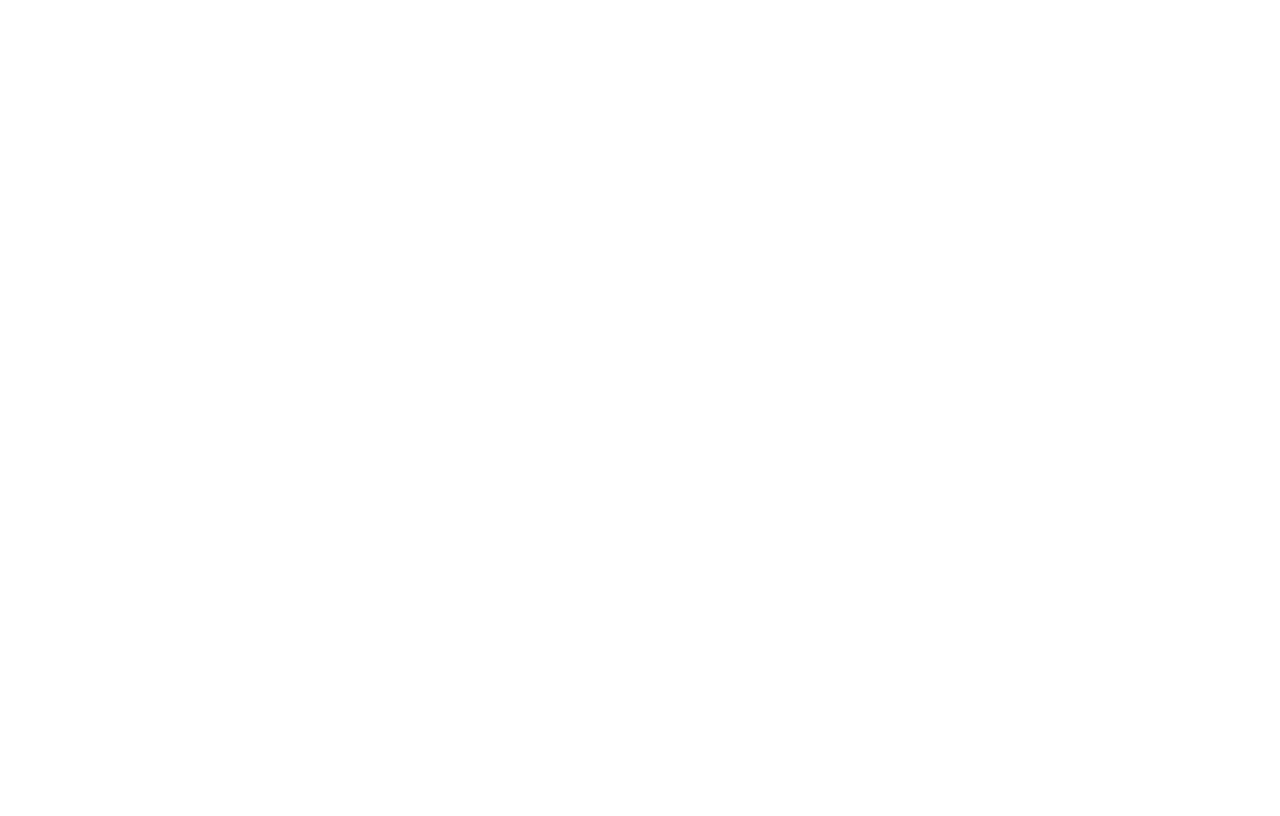
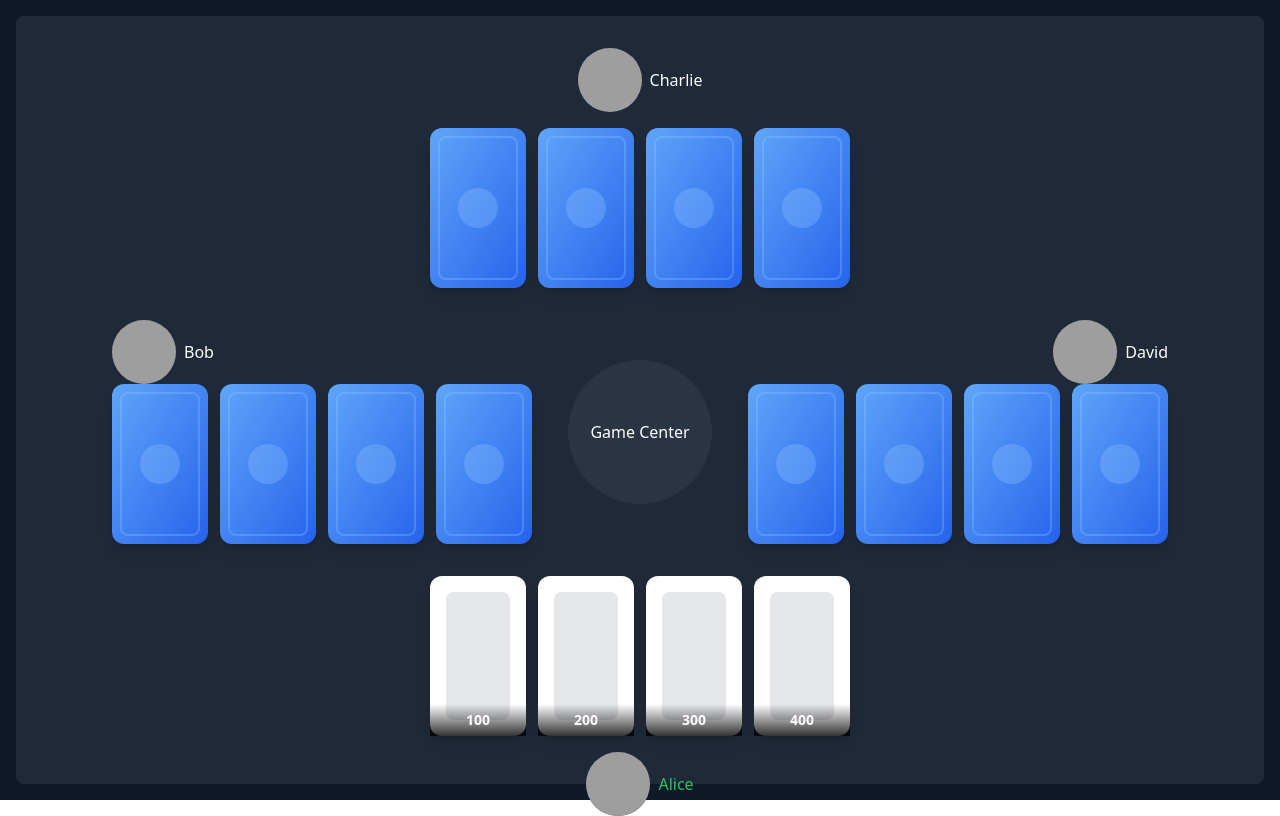
Before and after one commit to ItsAditya-xyz/4CardsGame, a React (Create React App) app in the folder frontend/: page /testRoom in a window 1280 px wide. Before the commit this address had no page. Built offline with nearby package versions, Linux system fonts and the light colour scheme; grey boxes are pictures that could not be loaded; what @permaweb/aoconnect would draw is missing.

Commit message:
fixed stuff

```diff
--- a/frontend/src/App.js
+++ b/frontend/src/App.js
@@ -1,5 +1,6 @@
 import Landing from "./pages/Landing/Landing";
 import { BrowserRouter as Router, Routes, Route } from "react-router-dom";
+import TestRender from "./pages/GameRoom/TestRender";
 import GameRoom from "./pages/GameRoom/GameRoom";
 function App() {
 
@@ -8,6 +9,7 @@
       <Routes>
         <Route path='/' element={<Landing />} />
         <Route path="/room/:gameID" element={<GameRoom />} />
+        <Route path = "testRoom" element = {<TestRender/>} />
       </Routes>
     </Router>
   );
--- a/frontend/src/pages/GameRoom/GameRoom.jsx
+++ b/frontend/src/pages/GameRoom/GameRoom.jsx
@@ -309,7 +309,7 @@
           </div>
 
           {/* Center area */}
-          <div className='w-20 h-20 md:w-28 md:h-28 lg:w-36 lg:h-36 rounded-full bg-gray-700/50 flex items-center justify-center'>
+          <div className='w-20 h-20 md:w-20 md:h-20 lg:w-32 lg:h-32 rounded-full bg-gray-700/50 flex items-center justify-center'>
             <span className='text-white text-xs md:text-sm lg:text-base'>
               Game Center
             </span>
@@ -456,7 +456,7 @@
 
     // Start the initial flow
 
-      controlGameFlow();
+     // controlGameFlow();
 
 
     // Cleanup function
@@ -686,7 +686,7 @@
       {/* Card Container */}
       <div
         className={`
-          w-12 h-20 md:w-20 md:h-32 lg:w-24 lg:h-40
+          w-12 h-20 md:w-20 md:h-32 lg:w-20 lg:h-36
           rounded-xl transform transition-all duration-300
           ${
             isSelfCard ? "group-hover:scale-105 group-hover:-translate-y-2" : ""
--- /dev/null
+++ b/frontend/src/pages/GameRoom/TestRender.jsx
@@ -0,0 +1,217 @@
+import React from 'react';
+
+const TestRender = () => {
+  // Sample data
+  const sampleGameData = {
+    playerList: {
+      'addr1': 'Alice',
+      'addr2': 'Bob',
+      'addr3': 'Charlie',
+      'addr4': 'David'
+    },
+    selfAddress: 'addr1',
+    currentTurn: {
+      player: 'addr1',
+      cards: ['1', '2', '3', '4']
+    },
+    selfCards: ['1', '2', '3', '4']
+  };
+
+  const getPlayerPosition = (playerIndex, selfAddressIndex) => {
+    const positions = ["bottom", "left", "top", "right"];
+    const relativePosition = (playerIndex - selfAddressIndex + 4) % 4;
+    return positions[relativePosition];
+  };
+
+  const addresses = Object.keys(sampleGameData.playerList);
+  const selfAddressIndex = addresses.indexOf(sampleGameData.selfAddress);
+
+  return (
+    <div className="h-screen bg-gray-900 p-4">
+      <div className="h-full bg-gray-800 rounded-lg p-4 lg:p-8">
+        <div className="h-full flex flex-col justify-between">
+          {/* Top player */}
+          <div className="flex justify-center mb-4 md:mb-6 lg:mb-8">
+            {addresses.map((address, index) => {
+              if (getPlayerPosition(index, selfAddressIndex) === "top") {
+                return (
+                  <div key={address} className="flex flex-col items-center gap-2 md:gap-4">
+                    <PlayerInfo
+                      username={sampleGameData.playerList[address]}
+                      position="top"
+                      isCurrentPlayer={sampleGameData.currentTurn.player === address}
+                    />
+                    <div className="flex gap-1 md:gap-2 lg:gap-3">
+                      {[1, 2, 3, 4].map((_, cardIndex) => (
+                        <Card
+                          key={cardIndex}
+                          number={0}
+                          isHidden={true}
+                          gameID="test"
+                        />
+                      ))}
+                    </div>
+                  </div>
+                );
+              }
+              return null;
+            })}
+          </div>
+
+          {/* Middle section */}
+          <div className="flex-1 flex justify-between items-center px-4 md:px-8 lg:px-16">
+            {/* Left player */}
+            <div className="flex flex-col gap-2 md:gap-4">
+              {addresses.map((address, index) => {
+                if (getPlayerPosition(index, selfAddressIndex) === "left") {
+                  return (
+                    <div key={address}>
+                      <PlayerInfo
+                        username={sampleGameData.playerList[address]}
+                        position="left"
+                        isCurrentPlayer={sampleGameData.currentTurn.player === address}
+                      />
+                      <div className="flex gap-1 md:gap-2 lg:gap-3">
+                        {[1, 2, 3, 4].map((_, cardIndex) => (
+                          <Card
+                            key={cardIndex}
+                            number={0}
+                            isHidden={true}
+                            gameID="test"
+                          />
+                        ))}
+                      </div>
+                    </div>
+                  );
+                }
+                return null;
+              })}
+            </div>
+
+            {/* Center area */}
+            <div className="w-20 h-20 md:w-28 md:h-28 lg:w-36 lg:h-36 rounded-full bg-gray-700/50 flex items-center justify-center">
+              <span className="text-white text-xs md:text-sm lg:text-base">Game Center</span>
+            </div>
+
+            {/* Right player */}
+            <div className="flex flex-col gap-2 md:gap-4">
+              {addresses.map((address, index) => {
+                if (getPlayerPosition(index, selfAddressIndex) === "right") {
+                  return (
+                    <div key={address}>
+                      <PlayerInfo
+                        username={sampleGameData.playerList[address]}
+                        position="right"
+                        isCurrentPlayer={sampleGameData.currentTurn.player === address}
+                      />
+                      <div className="flex gap-1 md:gap-2 lg:gap-3">
+                        {[1, 2, 3, 4].map((_, cardIndex) => (
+                          <Card
+                            key={cardIndex}
+                            number={0}
+                            isHidden={true}
+                            gameID="test"
+                          />
+                        ))}
+                      </div>
+                    </div>
+                  );
+                }
+                return null;
+              })}
+            </div>
+          </div>
+
+          {/* Bottom player (self) */}
+          <div className="flex justify-center mt-4 md:mt-6 lg:mt-8">
+            {addresses.map((address, index) => {
+              if (getPlayerPosition(index, selfAddressIndex) === "bottom") {
+                return (
+                  <div key={address} className="flex flex-col items-center gap-2 md:gap-4">
+                    <div className="flex gap-1 md:gap-2 lg:gap-3">
+                      {sampleGameData.selfCards.map((cardValue, cardIndex) => (
+                        <Card
+                          key={cardIndex}
+                          number={parseInt(cardValue)}
+                          isSelfCard={true}
+                          gameID="test"
+                        />
+                      ))}
+                    </div>
+                    <PlayerInfo
+                      username={sampleGameData.playerList[address]}
+                      position="bottom"
+                      isCurrentPlayer={sampleGameData.currentTurn.player === address}
+                    />
+                  </div>
+                );
+              }
+              return null;
+            })}
+          </div>
+        </div>
+      </div>
+    </div>
+  );
+};
+
+// Reusing the PlayerInfo component from the original code
+const PlayerInfo = ({ username, position, isCurrentPlayer }) => {
+  return (
+    <div className={`flex items-center gap-2 ${
+      position === "bottom" || position === "top"
+        ? "flex-col"
+        : position === "left"
+        ? "flex-row"
+        : "flex-row-reverse"
+    }`}>
+      <div className="flex items-center gap-2">
+        <div className="w-8 h-8 md:w-10 md:h-10 lg:w-16 lg:h-16 rounded-full bg-gray-700 flex items-center justify-center overflow-hidden">
+          <img
+            src={`https://api.dicebear.com/7.x/avataaars/svg?seed=${username}`}
+            alt={username}
+            className="w-full h-full object-cover"
+          />
+        </div>
+        <span className={`text-xs md:text-sm lg:text-base font-medium ${
+          isCurrentPlayer ? "text-green-500" : "text-white"
+        }`}>
+          {username}
+        </span>
+      </div>
+    </div>
+  );
+};
+
+// Simplified Card component for testing
+const Card = ({ number, isHidden = false, isSelfCard = false }) => {
+  return (
+    <div className={`relative group ${isSelfCard ? "cursor-pointer" : ""}`}>
+      <div className={`
+        w-12 h-20 md:w-20 md:h-32 lg:w-24 lg:h-40
+        rounded-xl transform transition-all duration-300
+        ${isSelfCard ? "group-hover:scale-105 group-hover:-translate-y-2" : ""}
+        ${isHidden ? "bg-gradient-to-br from-blue-400 to-blue-600" : "bg-white"}
+        shadow-lg hover:shadow-2xl
+      `}>
+        {isHidden ? (
+          <div className="h-full w-full flex items-center justify-center relative">
+            <div className="absolute inset-2 border-2 border-blue-300/30 rounded-lg"></div>
+            <div className="w-6 h-6 md:w-8 md:h-8 lg:w-10 lg:h-10 rounded-full bg-blue-300/30"></div>
+          </div>
+        ) : (
+          <div className="h-full flex flex-col">
+            <div className="absolute inset-0 m-3 md:m-4 rounded-lg bg-gray-200"></div>
+            <div className="absolute bottom-0 inset-x-0 p-1 md:p-1.5 bg-gradient-to-t from-black/80 to-transparent">
+              <p className="text-center text-white text-xs md:text-sm font-semibold">
+                {number * 100}
+              </p>
+            </div>
+          </div>
+        )}
+      </div>
+    </div>
+  );
+};
+
+export default TestRender;
```
Also changed, not shown: 1 other file (tests, documents, lock files or other folders).
